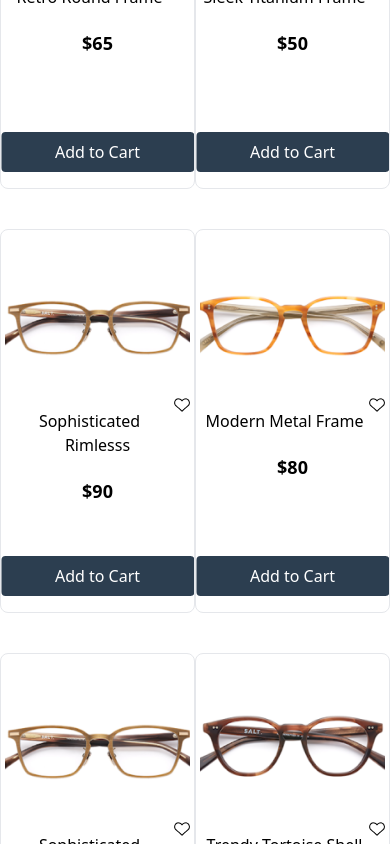
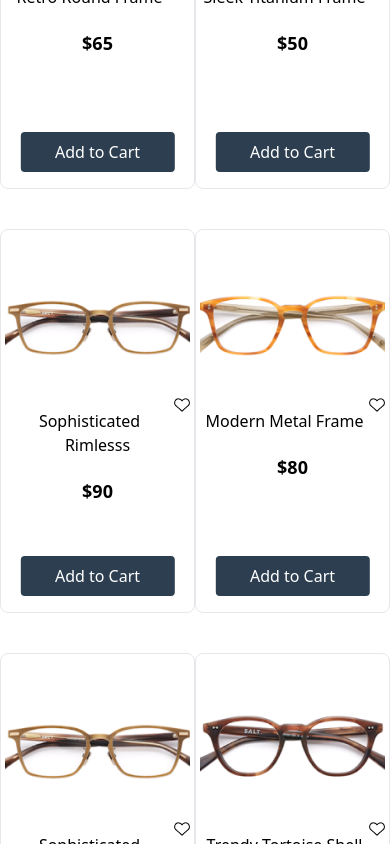
Before and after one commit to Himani2615/optitrends, a React (Vite) app: page /details in a window 390 px wide. Shown: the part 1280-2124 px from the top of the page. Built offline with nearby package versions, Linux system fonts and the light colour scheme.

Commit message:
Update ProductCard.jsx

```diff
--- a/src/components/ProductCard.jsx
+++ b/src/components/ProductCard.jsx
@@ -21,7 +21,7 @@
           </p>
         </div>
         <Link to="/cart">
-          <button className="absolute bottom-4 left-1/2 transform -translate-x-1/2 transition-opacity duration-300 text-white px-1 lg:px-4 py-2 rounded opacity-100 lg:opacity-0 lg:group-hover:opacity-100 bg-[#2C3E50] w-full md:w-auto mt-0">
+          <button className="absolute bottom-4 left-1/2 transform -translate-x-1/2 transition-opacity duration-300 text-white px-2 lg:px-4 py-2 rounded opacity-100 lg:opacity-0 lg:group-hover:opacity-100 bg-[#2C3E50] w-4/5 mx-auto md:w-auto mt-0">
             Add to Cart
           </button>
         </Link>
```
